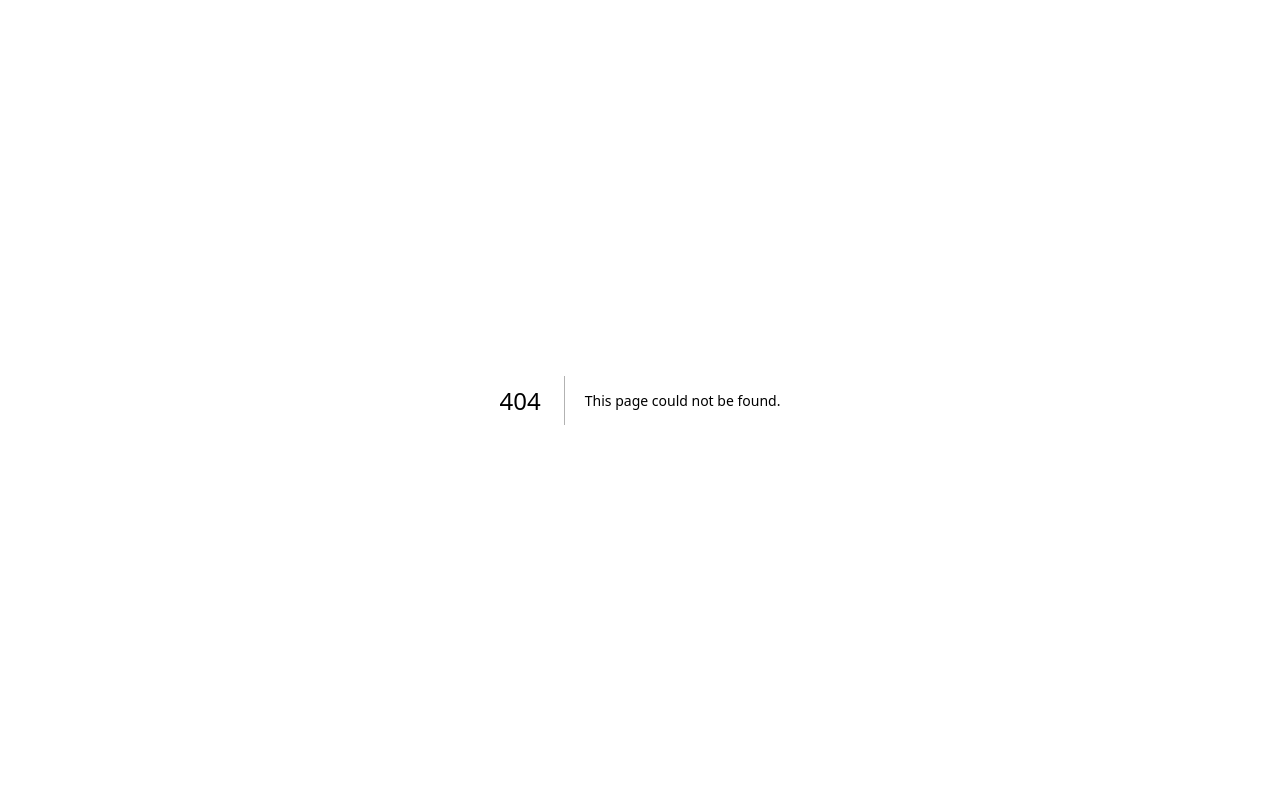
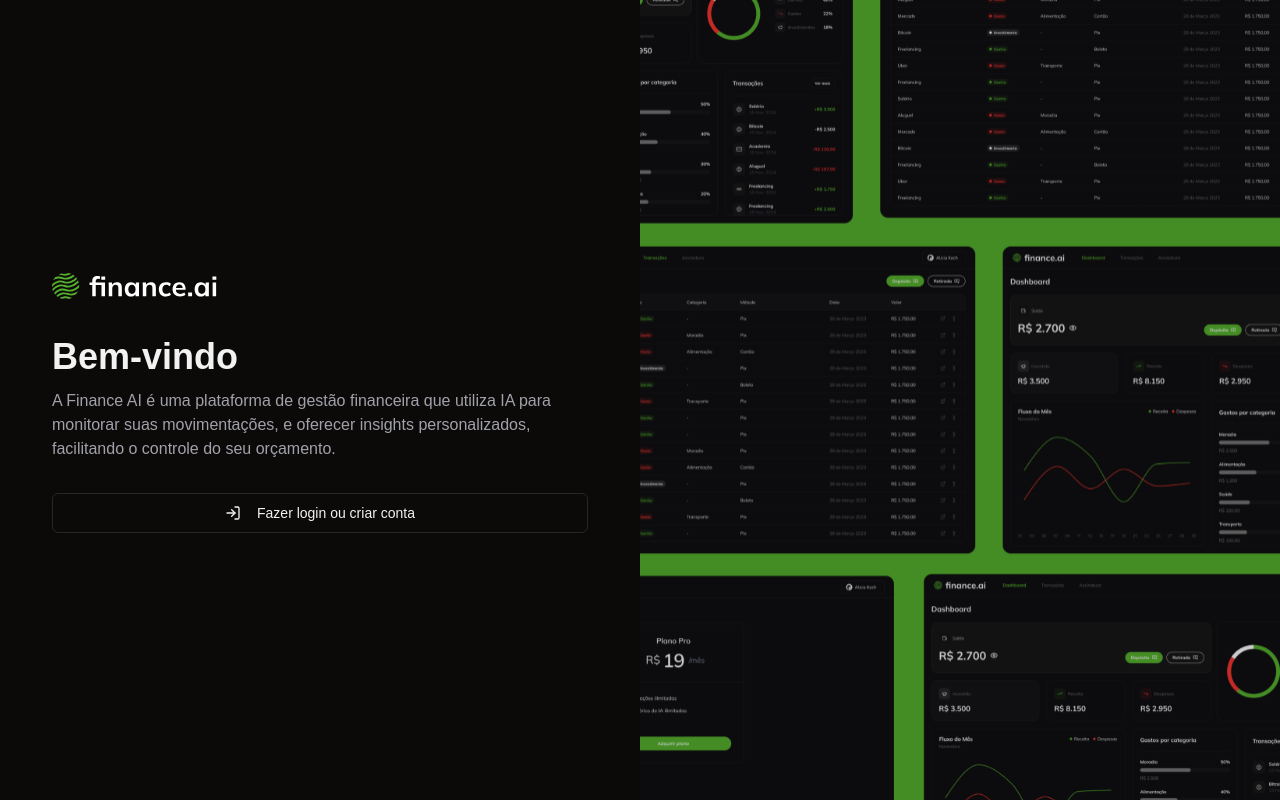
Before and after one commit to HenriqueSilva367/finance-ia, a Next.js app: page /login in a window 1280 px wide. Before the commit this address had no page. Built offline with nearby package versions, Linux system fonts and the light colour scheme.

Commit message:
feat: add login page

```diff
--- /dev/null
+++ b/app/login/page.tsx
@@ -0,0 +1,40 @@
+import Image from "next/image";
+import { Button } from "../_components/ui/button";
+import { LogInIcon } from "lucide-react";
+
+const LoginPage = () => {
+  return (
+    <div className="grid h-full grid-cols-2">
+      <div className="mx-auto flex h-full max-w-[600px] flex-col justify-center p-8">
+        <Image
+          src="/logo.svg"
+          alt="Finance AI"
+          width={173}
+          height={39}
+          className="mb-8"
+        />
+        <h1 className="mb-3 text-4xl font-bold">Bem-vindo</h1>
+        <p className="text-muted-foreground mb-8">
+          A Finance AI é uma plataforma de gestão financeira que utiliza IA para
+          monitorar suas movimentações, e oferecer insights personalizados,
+          facilitando o controle do seu orçamento.
+        </p>
+        <Button variant="outline">
+          <LogInIcon className="mr-2" />
+          Fazer login ou criar conta
+        </Button>
+      </div>
+
+      <div className="relative h-full w-full">
+        <Image
+          src="/login.svg"
+          alt="Faça login"
+          fill
+          className="object-cover"
+        />
+      </div>
+    </div>
+  );
+};
+
+export default LoginPage;
--- a/app/page.tsx
+++ b/app/page.tsx
@@ -1,9 +1,3 @@
-import { Button } from "./_components/ui/button";
-
 export default function Home() {
-  return (
-    <div>
-      <Button>ok</Button>
-    </div>
-  );
+  return <div></div>;
 }
--- /dev/null
+++ b/app/subscription/page.tsx
@@ -0,0 +1,5 @@
+const SubscriptionPage = () => {
+  return;
+};
+
+export default SubscriptionPage;
--- /dev/null
+++ b/app/transactions/page.tsx
@@ -0,0 +1,5 @@
+const TrasactionPage = () => {
+  return;
+};
+
+export default TrasactionPage;
```
Also changed, not shown: public/login.svg (added), public/logo.svg (added).
